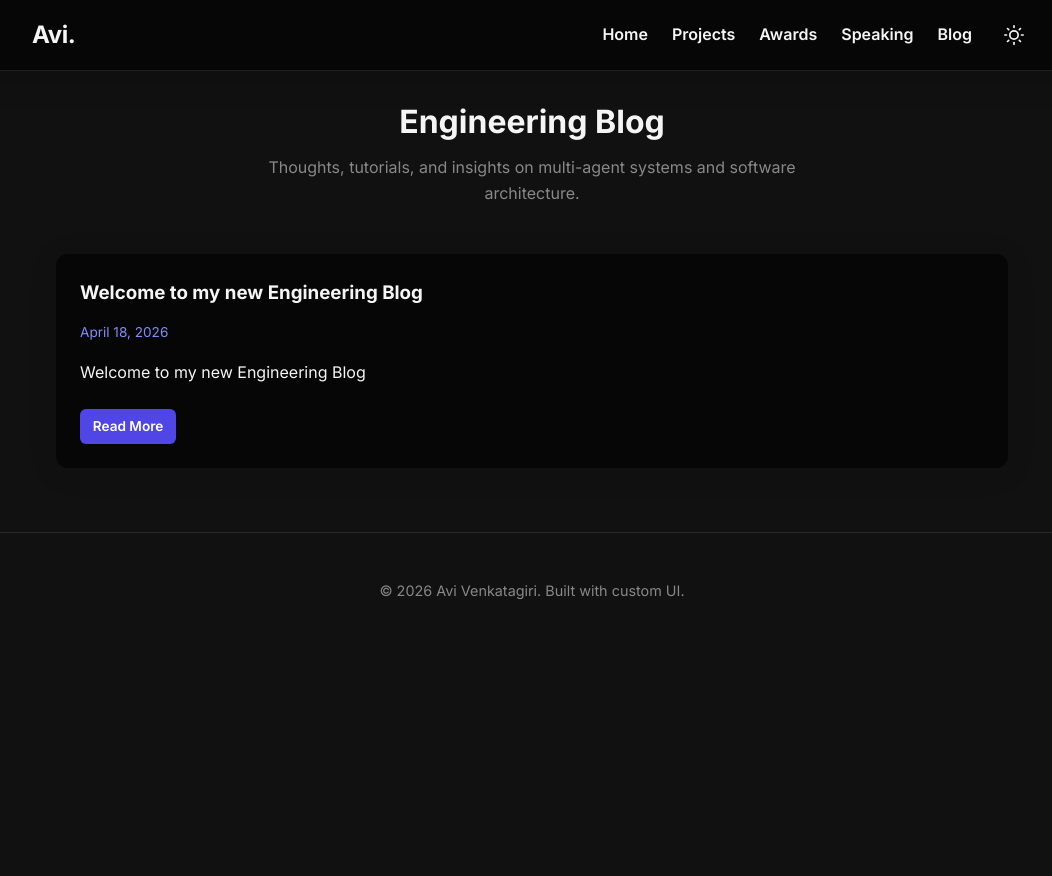
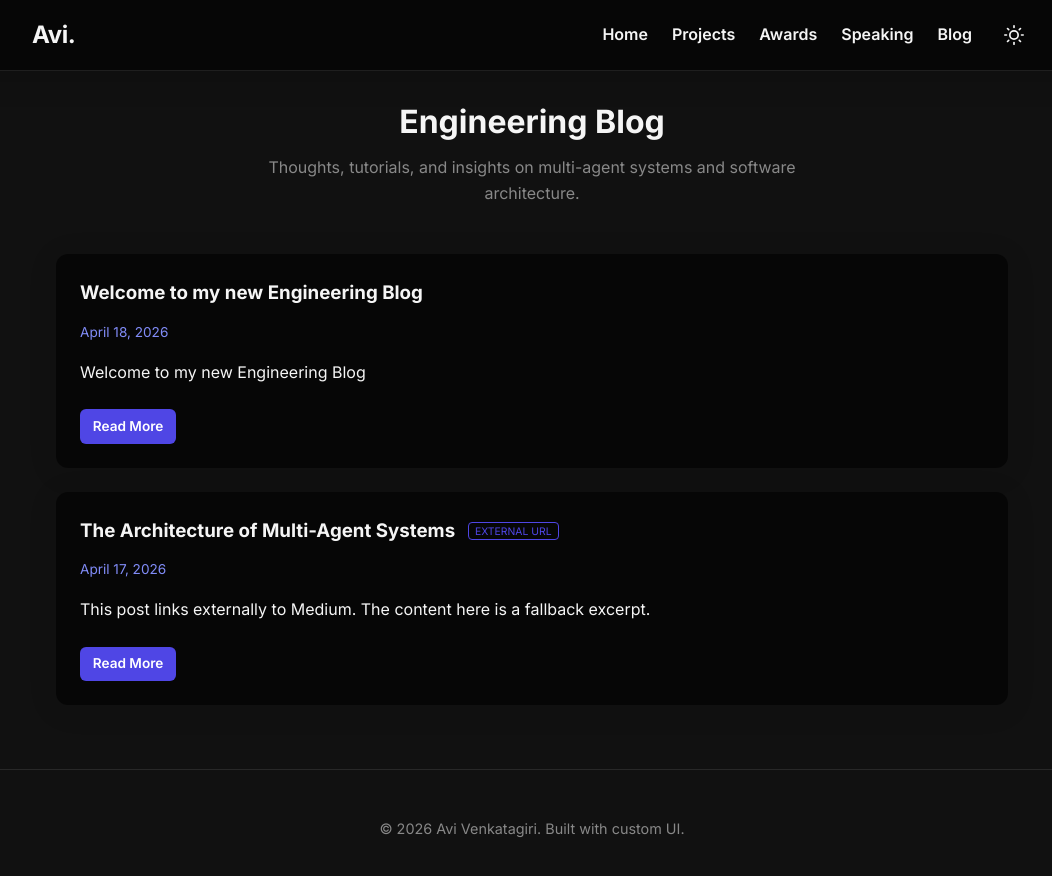
Before and after one commit to avenkatagiri/avenkatagiri.github.io, a Jekyll site: the page built from blog.md, in a window 1280 px wide. Shown: the top 876 px of the page, without its empty margins (108-1160 px from the left). Built offline with Jekyll 4.4.1, drawn with Linux system fonts in a browser that asks for light colours.

Commit message:
feat(ui): add image support for awards/speaking blocks and external_url support for blogs

```diff
--- a/_data/awards.yml
+++ b/_data/awards.yml
@@ -3,6 +3,7 @@
   date: "2025"
   description: "Recognized for leading the transition to multi-agent architectures and improving system resilience."
   link: "https://example.com/award"
+  image: "https://via.placeholder.com/80?text=Badge"
 
 - title: "AWS Certified Solutions Architect"
   issuer: "Amazon Web Services"
--- a/_data/projects.yml
+++ b/_data/projects.yml
@@ -76,7 +76,7 @@
     - "**Progress tracking** — EQ trend line charts across sessions with per-dimension toggle filters and category filtering"
     - "**Real-world grounding** — Paste LinkedIn profiles, dating bios, or meeting agendas to ground the AI in specific context"
   complexity: "voice AI + branching narratives + realtime EQ"
-  complexity_score: 75
+  complexity_score: 40
   tags:
     - React
     - Express
--- a/_data/speaking.yml
+++ b/_data/speaking.yml
@@ -3,6 +3,7 @@
   date: "April 2026"
   recording_url: "https://youtube.com/example"
   slides_url: "https://example.com/slides"
+  image: "https://via.placeholder.com/600x200?text=Event+Photo"
 
 - event: "Cloud Native Computing Conference"
   topic: "Zero-Docker Agent Deployment on Fargate"
--- a/blog.md
+++ b/blog.md
@@ -11,12 +11,18 @@ title: Blog
 <div style="display: flex; flex-direction: column; gap: 1.5rem;">
 {% for post in site.posts %}
   <article class="glass">
+    {% assign target_url = post.external_url | default: post.url %}
     <h3 style="margin-top:0; margin-bottom: 0.3rem;">
-      <a href="{{ post.url }}" style="color: var(--color-text); text-decoration: none;">{{ post.title }}</a>
+      <a href="{{ target_url }}" style="color: var(--color-text); text-decoration: none;" {% if post.external_url %}target="_blank"{% endif %}>
+        {{ post.title }}
+        {% if post.external_url %}
+        <span style="font-size: 0.65rem; padding: 0.1rem 0.4rem; border: 1px solid var(--color-primary); color: var(--color-primary); border-radius: 4px; vertical-align: middle; margin-left: 0.5rem; font-weight: normal; text-transform: uppercase;">External URL</span>
+        {% endif %}
+      </a>
     </h3>
     <p style="color: var(--color-primary-light); font-size: 0.85rem; margin-bottom: 0.8rem;">{{ post.date | date: "%B %d, %Y" }}</p>
     <p>{{ post.excerpt | strip_html | truncatewords: 30 }}</p>
-    <a href="{{ post.url }}" class="btn" style="margin-top: 0.5rem; font-size: 0.85rem; padding: 0.4rem 0.8rem;">Read More</a>
+    <a href="{{ target_url }}" class="btn" style="margin-top: 0.5rem; font-size: 0.85rem; padding: 0.4rem 0.8rem;" {% if post.external_url %}target="_blank"{% endif %}>Read More</a>
   </article>
 {% endfor %}
 </div>
```
Also changed, not shown: _posts/2026-04-17-external-article.md (added, +8 -0 lines), awards.md (+5 -0 lines), speaking.md (+5 -0 lines).
